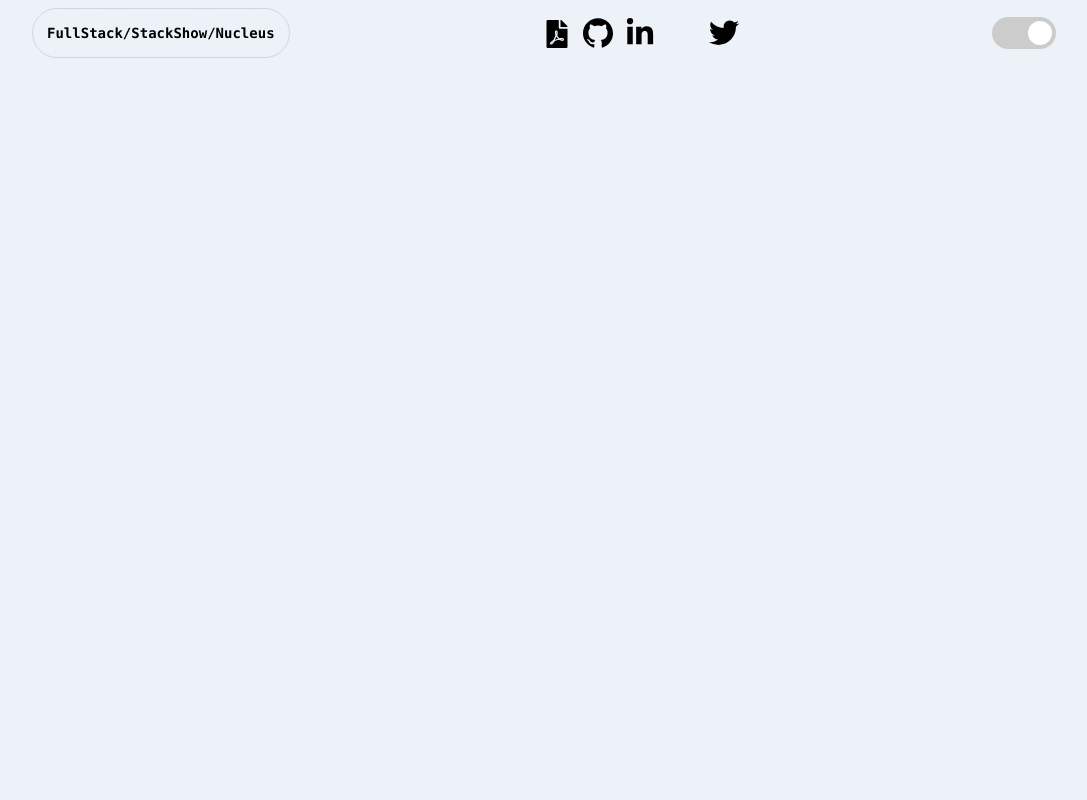
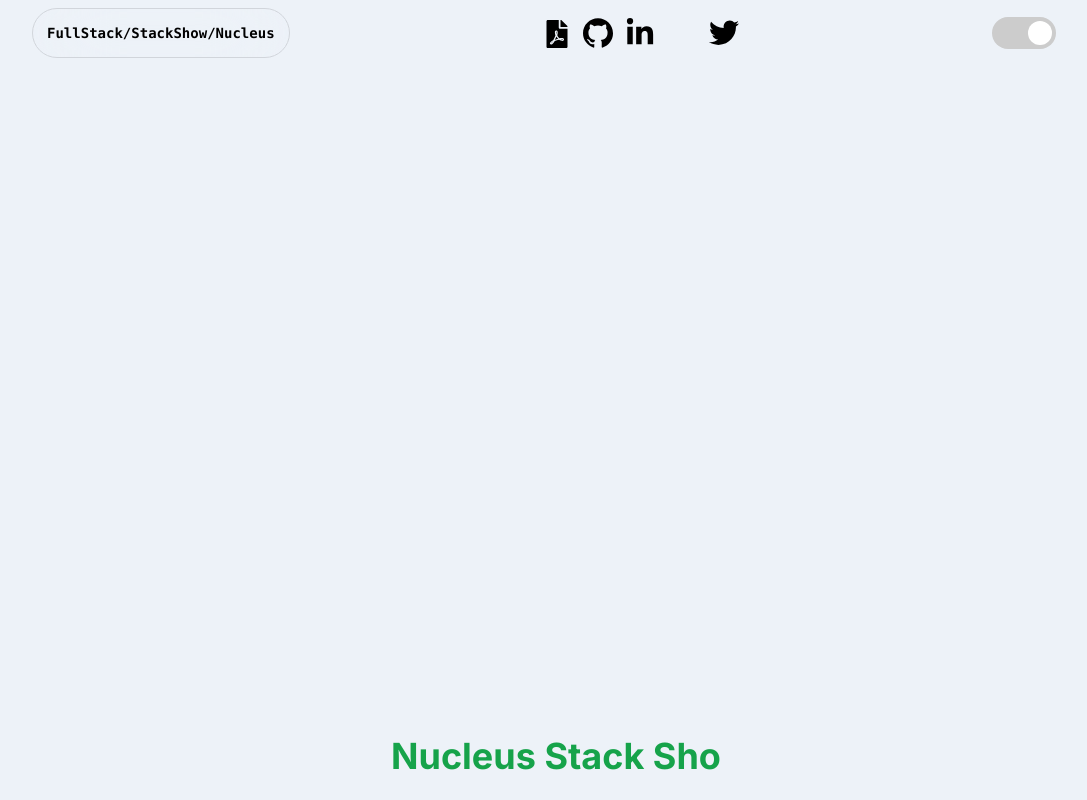
Before and after one commit to sujit-shrc/portfolio, a Next.js app: page / in a window 1280 px wide. Shown: the whole page, without its empty margins (96-1183 px from the left). Built offline with nearby package versions, Linux system fonts and the light colour scheme; some icons are missing.

Commit message:
NameSection Work

```diff
--- a/app/page.tsx
+++ b/app/page.tsx
@@ -1,9 +1,11 @@
 import Header from "@/components/Header"
+import NameSection from "@/components/NameSection"
 
 export default function Home() {
   return (
     <main className="flex min-h-screen flex-col items-center justify-between p-2">
       <Header />
+      <NameSection />
     </main>
   )
 }
--- /dev/null
+++ b/components/NameSection/index.tsx
@@ -0,0 +1,66 @@
+"use client"
+import React, { useEffect, useState } from 'react';
+
+const TyperComponent: React.FC = () => {
+  const [nameText, setNameText] = useState<string>('');
+  const [surnameText, setSurnameText] = useState<string>('');
+  const [phraseText, setPhraseText] = useState<string>('');
+  const [phase, setPhase] = useState<number>(0);
+  const name = 'Sujit';
+  const surname = 'Kumar';
+  const phrases = ['Nucleus Stack Showcase'];
+
+  useEffect(() => {
+    const interval = setInterval(() => {
+      if (phase === 0) {
+        const nameToDisplay = name.slice(0, nameText.length + 1);
+        const surnameToDisplay = surname.slice(0, surnameText.length + 1);
+        setNameText(nameToDisplay);
+        setSurnameText(surnameToDisplay);
+
+        if (nameToDisplay === name && surnameToDisplay === surname) {
+          setPhase(1);
+        }
+      } else if (phase === 1) {
+        const nameToRemove = nameText.slice(0, nameText.length - 1);
+        const surnameToRemove = surnameText.slice(0, surnameText.length - 1);
+        setNameText(nameToRemove);
+        setSurnameText(surnameToRemove);
+
+        if (nameToRemove === '' && surnameToRemove === '') {
+          setPhase(2);
+        }
+      }
+    }, 200);
+
+    return () => clearInterval(interval);
+  }, [nameText, surnameText, phase]);
+
+  useEffect(() => {
+    if (phase === 2) {
+      const interval = setInterval(() => {
+        const phraseToDisplay = phrases[0].slice(0, phraseText.length + 1);
+        setPhraseText(phraseToDisplay);
+
+        if (phraseToDisplay === phrases[0]) {
+          clearInterval(interval); // Stop the interval when the phrase is fully displayed
+        }
+      }, 200);
+
+      return () => clearInterval(interval);
+    }
+  }, [phase, phraseText, phrases]);
+
+  return (
+    <div className="text-4xl font-bold p-4">
+      <span className={`text-purple-600 transition-opacity ${phase === 0 ? 'opacity-100' : 'opacity-0'}`}>{nameText}</span>
+      <span className="mx-1"> </span>
+      <span className={`text-purple-600 transition-opacity ${phase === 0 ? 'opacity-100' : 'opacity-0'}`}>{surnameText}</span>
+      {phase === 2 && (
+        <span className={`text-green-600 ml-4 transition-opacity duration-1000 ${phase === 2 ? 'opacity-100' : 'opacity-0'}`}>{phraseText}</span>
+      )}
+    </div>
+  );
+};
+
+export default TyperComponent;
```
